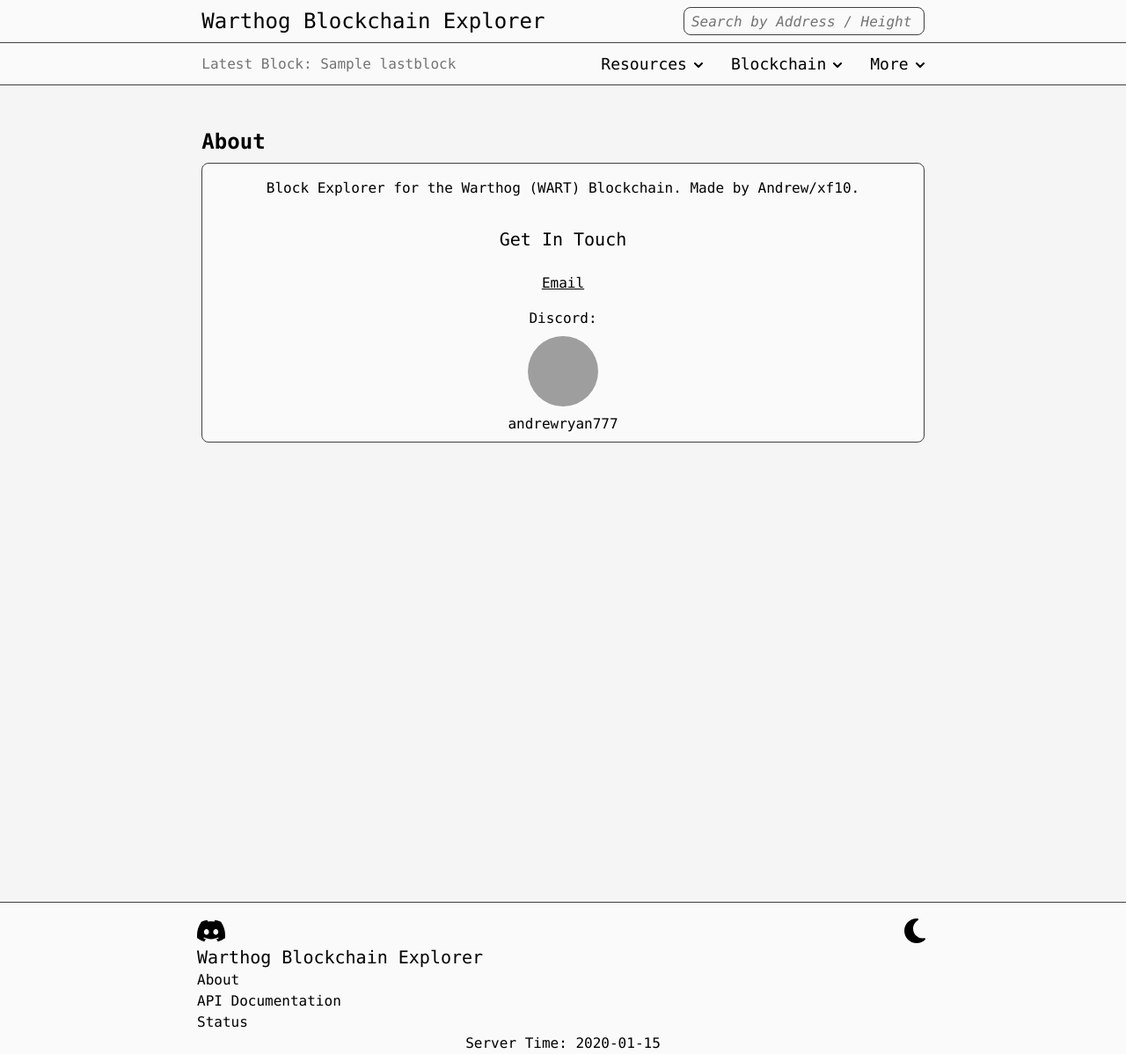
After one commit to xf10/wartscan.io, a Flask app: template explorer/templates/about.html in a window 1280 px wide. The commit adds this page. Shown: the whole page at 88% size. Run offline with Flask 3, Linux system fonts and the light colour scheme; the template is opened without the code that fills it: most values are stand-ins (such as "Sample title", 1, 10 or a date in 2020); parts of the project's set-up code (start-up, migrations or seed data) failed here and were passed over; some libraries are stand-ins or nearby versions; grey boxes are pictures that could not be loaded.

Commit message:
-move status and api docs to footer -added /about, /halving and /difficulty

```diff
--- a/explorer/static/css/output.css
+++ b/explorer/static/css/output.css
@@ -572,8 +572,8 @@ video {
   float: right;
 }
 
-.m-2 {
-  margin: 0.5rem;
+.m-4 {
+  margin: 1rem;
 }
 
 .my-4 {
@@ -583,10 +583,6 @@ video {
 
 .ms-2 {
   margin-inline-start: 0.5rem;
-}
-
-.mt-4 {
-  margin-top: 1rem;
 }
 
 .block {
@@ -622,10 +618,6 @@ video {
   height: 5rem;
 }
 
-.h-16 {
-  height: 4rem;
-}
-
 .h-2 {
   height: 0.5rem;
 }
@@ -654,6 +646,10 @@ video {
   min-height: 3rem;
 }
 
+.min-h-16 {
+  min-height: 4rem;
+}
+
 .min-h-screen {
   min-height: 100vh;
 }
@@ -680,6 +676,10 @@ video {
 
 .w-56 {
   width: 14rem;
+}
+
+.w-72 {
+  width: 18rem;
 }
 
 .w-8 {
@@ -858,16 +858,16 @@ video {
   fill: #fff;
 }
 
+.p-1 {
+  padding: 0.25rem;
+}
+
 .p-2 {
   padding: 0.5rem;
 }
 
 .p-4 {
   padding: 1rem;
-}
-
-.p-1 {
-  padding: 0.25rem;
 }
 
 .px-2 {
@@ -912,6 +912,10 @@ video {
 
 .pt-2 {
   padding-top: 0.5rem;
+}
+
+.pt-6 {
+  padding-top: 1.5rem;
 }
 
 .text-left {
--- /dev/null
+++ b/explorer/templates/about.html
@@ -0,0 +1,32 @@
+{% extends 'base.html' %}
+
+{% block title %}
+About | Warthog (WART) Blockchain Explorer
+{% endblock %}
+
+{% block content %}
+    <div class="h-8"></div>
+    <div class="">
+        <p class="font-bold text-2xl pb-2">About</p>
+        <div class="w-full">
+            <div class="bg-neutral-50 dark:bg-neutral-900 rounded-lg border border-neutral-700 flex flex-col text-center overflow-auto">
+                <p class="text-base p-4 inline-block">Block Explorer for the Warthog (WART) Blockchain. Made by Andrew/xf10.</p>
+                <p class="text-xl m-4">Get In Touch</p>
+                <div class="flex flex-col items-center">
+                    <p class="text-base p-2 underline"><a href="mailto:contact@wartscan.io">Email</a></p>
+                </div>
+                <div class="flex flex-col items-center">
+                    <p class="text-base p-2">Discord:</p>
+                    <div class="bg-cover bg-[url('/static/img/f10.jpg')] rounded-full size-20"></div>
+                    <p class="text-base p-2">andrewryan777</p>
+                </div>
+            </div>
+        </div>
+    </div>
+    <div class="middle">
+        <div class="t">
+    <!--                <p style="font-style: italic;">ad</p>-->
+        </div>
+    </div>
+
+{% endblock %}
--- a/explorer/templates/base.html
+++ b/explorer/templates/base.html
@@ -101,19 +101,14 @@
             </svg></p>
 
             <nav class="hidden absolute z-10 group-hover:block bg-neutral-50 dark:bg-neutral-900 p-2 rounded-lg border border-neutral-700">
-{#              <a href="/about">#}
-{#                <div class="p-2 hover:bg-neutral-300 dark:hover:bg-neutral-950 rounded-lg">#}
-{#                  <p class="">About</p>#}
-{#                </div>#}
-{#              </a>#}
-              <a href="/status">
+              <a href="/difficulty">
                 <div class="p-2 hover:bg-neutral-300 dark:hover:bg-neutral-950 rounded-lg">
-                  <p class="">Status</p>
+                  <p class="">Difficulty</p>
                 </div>
               </a>
-              <a href="/api">
+              <a href="/halving">
                 <div class="p-2 hover:bg-neutral-300 dark:hover:bg-neutral-950 rounded-lg">
-                  <p class="">API</p>
+                  <p class="">Halving</p>
                 </div>
               </a>
             </nav>
@@ -131,7 +126,7 @@
   <div class="h-32">
   </div>
   <div class="w-full flex justify-around p-4 pb-0 bg-neutral-50 dark:bg-neutral-900">
-    <div class="flex flex-col justify-between w-full md:w-8/12 h-16">
+    <div class="flex flex-col justify-between w-full md:w-8/12 min-h-16">
       <div class="flex justify-between">
         <a href="https://discord.gg/z6pWeqhRPW" target="_blank">
           <svg class="w-8 h-8 dark:fill-neutral-50" role="img" viewBox="0 0 24 24" xmlns="http://www.w3.org/2000/svg"><title>Discord</title><path d="M20.317 4.3698a19.7913 19.7913 0 00-4.8851-1.5152.0741.0741 0 00-.0785.0371c-.211.3753-.4447.8648-.6083 1.2495-1.8447-.2762-3.68-.2762-5.4868 0-.1636-.3933-.4058-.8742-.6177-1.2495a.077.077 0 00-.0785-.037 19.7363 19.7363 0 00-4.8852 1.515.0699.0699 0 00-.0321.0277C.5334 9.0458-.319 13.5799.0992 18.0578a.0824.0824 0 00.0312.0561c2.0528 1.5076 4.0413 2.4228 5.9929 3.0294a.0777.0777 0 00.0842-.0276c.4616-.6304.8731-1.2952 1.226-1.9942a.076.076 0 00-.0416-.1057c-.6528-.2476-1.2743-.5495-1.8722-.8923a.077.077 0 01-.0076-.1277c.1258-.0943.2517-.1923.3718-.2914a.0743.0743 0 01.0776-.0105c3.9278 1.7933 8.18 1.7933 12.0614 0a.0739.0739 0 01.0785.0095c.1202.099.246.1981.3728.2924a.077.077 0 01-.0066.1276 12.2986 12.2986 0 01-1.873.8914.0766.0766 0 00-.0407.1067c.3604.698.7719 1.3628 1.225 1.9932a.076.076 0 00.0842.0286c1.961-.6067 3.9495-1.5219 6.0023-3.0294a.077.077 0 00.0313-.0552c.5004-5.177-.8382-9.6739-3.5485-13.6604a.061.061 0 00-.0312-.0286zM8.02 15.3312c-1.1825 0-2.1569-1.0857-2.1569-2.419 0-1.3332.9555-2.4189 2.157-2.4189 1.2108 0 2.1757 1.0952 2.1568 2.419 0 1.3332-.9555 2.4189-2.1569 2.4189zm7.9748 0c-1.1825 0-2.1569-1.0857-2.1569-2.419 0-1.3332.9554-2.4189 2.1569-2.4189 1.2108 0 2.1757 1.0952 2.1568 2.419 0 1.3332-.946 2.4189-2.1568 2.4189Z"/></svg>
@@ -139,6 +134,17 @@
         <svg class="w-8 h-8 fill-black block dark:hidden hover:cursor-pointer" onclick="darkmodeToggle()" xmlns="http://www.w3.org/2000/svg" viewBox="0 0 384 512"><!--!Font Awesome Free 6.5.1 by @fontawesome - https://fontawesome.com License - https://fontawesome.com/license/free Copyright 2024 Fonticons, Inc.--><path d="M223.5 32C100 32 0 132.3 0 256S100 480 223.5 480c60.6 0 115.5-24.2 155.8-63.4c5-4.9 6.3-12.5 3.1-18.7s-10.1-9.7-17-8.5c-9.8 1.7-19.8 2.6-30.1 2.6c-96.9 0-175.5-78.8-175.5-176c0-65.8 36-123.1 89.3-153.3c6.1-3.5 9.2-10.5 7.7-17.3s-7.3-11.9-14.3-12.5c-6.3-.5-12.6-.8-19-.8z"/></svg>
         <svg class="w-8 h-8 fill-white hidden dark:block hover:cursor-pointer" onclick="darkmodeToggle()" xmlns="http://www.w3.org/2000/svg" viewBox="0 0 512 512"><!--!Font Awesome Free 6.5.1 by @fontawesome - https://fontawesome.com License - https://fontawesome.com/license/free Copyright 2024 Fonticons, Inc.--><path d="M375.7 19.7c-1.5-8-6.9-14.7-14.4-17.8s-16.1-2.2-22.8 2.4L256 61.1 173.5 4.2c-6.7-4.6-15.3-5.5-22.8-2.4s-12.9 9.8-14.4 17.8l-18.1 98.5L19.7 136.3c-8 1.5-14.7 6.9-17.8 14.4s-2.2 16.1 2.4 22.8L61.1 256 4.2 338.5c-4.6 6.7-5.5 15.3-2.4 22.8s9.8 13 17.8 14.4l98.5 18.1 18.1 98.5c1.5 8 6.9 14.7 14.4 17.8s16.1 2.2 22.8-2.4L256 450.9l82.5 56.9c6.7 4.6 15.3 5.5 22.8 2.4s12.9-9.8 14.4-17.8l18.1-98.5 98.5-18.1c8-1.5 14.7-6.9 17.8-14.4s2.2-16.1-2.4-22.8L450.9 256l56.9-82.5c4.6-6.7 5.5-15.3 2.4-22.8s-9.8-12.9-17.8-14.4l-98.5-18.1L375.7 19.7zM269.6 110l65.6-45.2 14.4 78.3c1.8 9.8 9.5 17.5 19.3 19.3l78.3 14.4L402 242.4c-5.7 8.2-5.7 19 0 27.2l45.2 65.6-78.3 14.4c-9.8 1.8-17.5 9.5-19.3 19.3l-14.4 78.3L269.6 402c-8.2-5.7-19-5.7-27.2 0l-65.6 45.2-14.4-78.3c-1.8-9.8-9.5-17.5-19.3-19.3L64.8 335.2 110 269.6c5.7-8.2 5.7-19 0-27.2L64.8 176.8l78.3-14.4c9.8-1.8 17.5-9.5 19.3-19.3l14.4-78.3L242.4 110c8.2 5.7 19 5.7 27.2 0zM256 368a112 112 0 1 0 0-224 112 112 0 1 0 0 224zM192 256a64 64 0 1 1 128 0 64 64 0 1 1 -128 0z"/></svg>
       </div>
+        <div class="flex-col justify-between w-full ">
+            <div>
+                <p class="text-xl">Warthog Blockchain Explorer</p>
+                <a class="block" href="/about">About</a>
+                <a class="block" href="/api">API Documentation</a>
+                <a class="block" href="/status">Status</a>
+            </div>
+            <div>
+
+            </div>
+        </div>
       <div class="text-center">
         <p class="w-full">Server Time: {{ servertime }}</p>
       </div>
```
Also changed, not shown: explorer/endpoints_base.py (+35 -0 lines), explorer/templates/difficulty.html (added, +28 -0 lines), explorer/templates/halving.html (added, +27 -0 lines).
